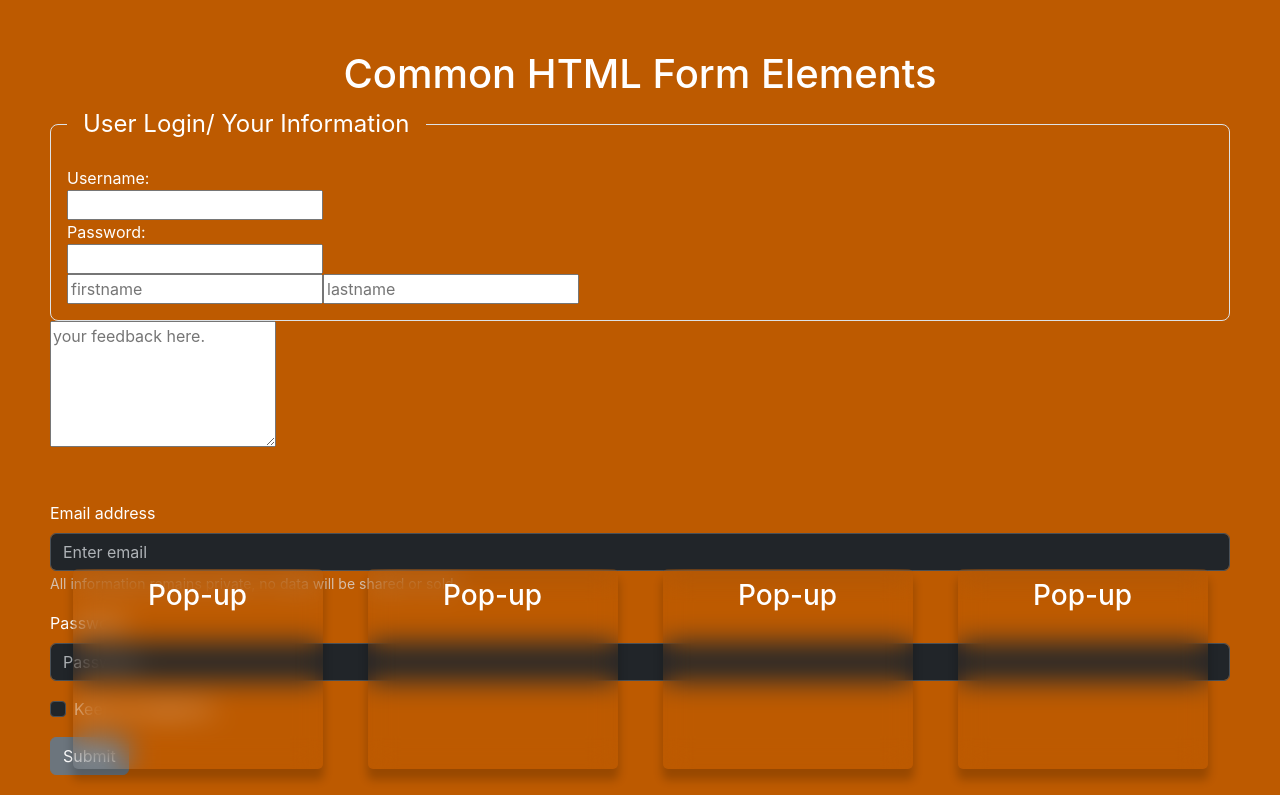
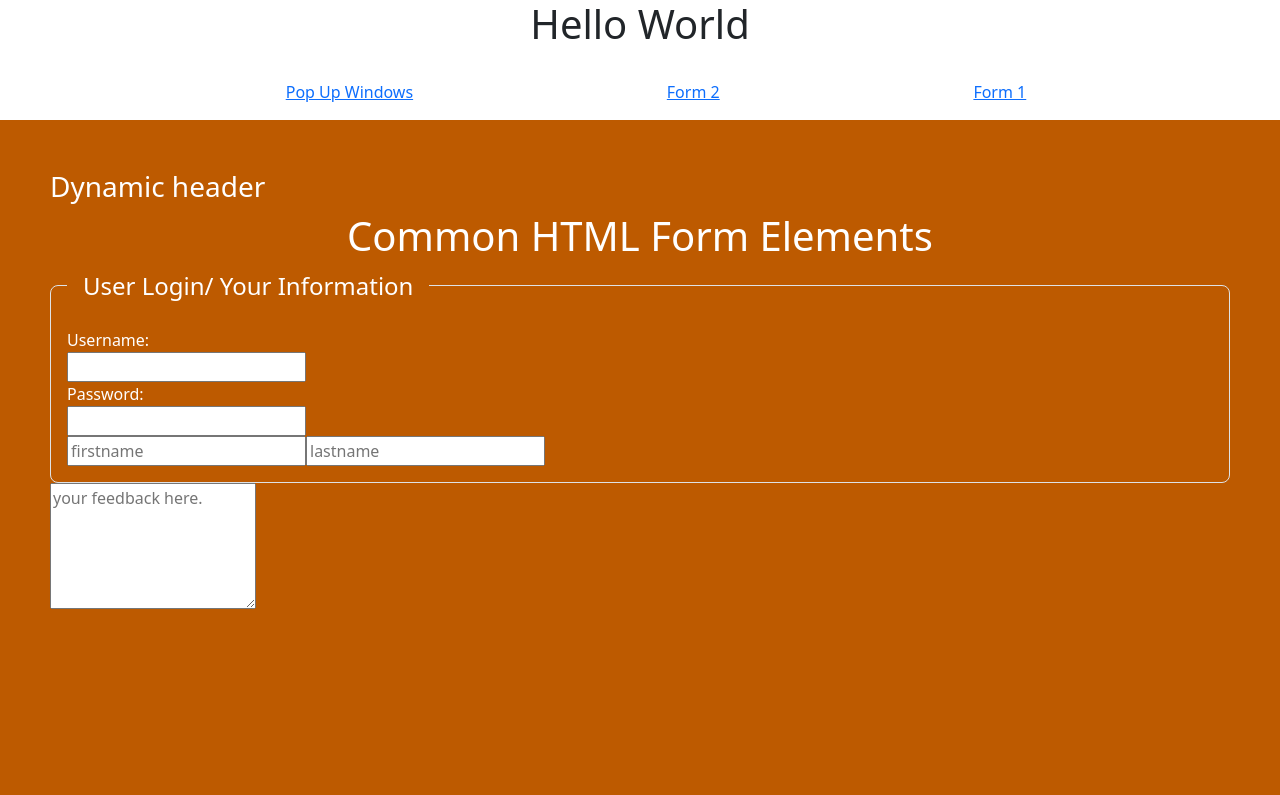
Before and after one commit to TVW96/input_forms, a React (Create React App) app: page / in a window 1280 px wide. Shown: the top 795 px of the page. Built offline with nearby package versions, Linux system fonts and the light colour scheme.

Commit message:
add react-router-dom (client-side-routing).

```diff
--- a/package.json
+++ b/package.json
@@ -10,6 +10,7 @@
     "react": "^18.3.1",
     "react-bootstrap": "^2.10.4",
     "react-dom": "^18.3.1",
+    "react-router-dom": "^6.26.2",
     "react-scripts": "^5.0.1",
     "start": "^5.1.0",
     "web-vitals": "^2.1.4"
--- a/src/App.js
+++ b/src/App.js
@@ -1,18 +1,14 @@
+import React from 'react';
+import Form2 from './Form2';
+import Form from "react-bootstrap/Form";
 import "./App.css";
-import Form1 from './Form1';
-import Form2 from './Form2';
-import PopUpWindow from "./PopUpWindow";
 
-function App() {
+function App2() {
   return (
     <div className="App">
-      <header className="App-header">
-        <Form1 />
-        <Form2 />
-        <PopUpWindow />
-      </header>
+
     </div>
-  );
+  )
 }
 
-export default App;
+export default App2
--- a/src/App2.js
+++ /dev/null
@@ -1,15 +0,0 @@
-import React from 'react';
-import Form2 from './Form2';
-import Form from "react-bootstrap/Form";
-import "./App.css";
-
-function App2() {
-  return (
-    <div className="App">
-        <h2>Sign In</h2>
-        <Form2 />
-    </div>
-  )
-}
-
-export default App2
--- /dev/null
+++ b/src/Home.js
@@ -0,0 +1,19 @@
+import "./App.css";
+import Form1 from './Form1';
+import Form2 from './Form2';
+import PopUpWindow from "./PopUpWindow";
+
+function App() {
+  return (
+    <div className="App">
+      <header className="App-header">
+        <h3>Dynamic header</h3>
+      </header>
+      <div className="component">
+        <Form1 />
+      </div>
+    </div>
+  );
+}
+
+export default App;
--- /dev/null
+++ b/src/Nav.jsx
@@ -0,0 +1,23 @@
+import React from 'react';
+import { Link } from "react-router-dom"
+
+function Nav() {
+  return (
+    <nav>
+        <img />
+        <ul
+            style={{
+                listStyle:"none",
+                display:"flex",
+                flexDirection:"row-reverse",
+                width:"100%",
+                justifyContent:"space-evenly"}}>
+            <li><Link to="./Form1">Form 1</Link></li>
+            <li><Link to="./Form2"> Form 2</Link></li>
+            <li><Link to="./PopUpWindows"> Pop Up Windows</Link></li>
+        </ul>
+    </nav>
+  )
+}
+
+export default Nav
--- a/src/index.js
+++ b/src/index.js
@@ -1,18 +1,45 @@
-import React from 'react';
-import ReactDOM from 'react-dom/client';
-import './index.css';
-import App from './App';
-import reportWebVitals from './reportWebVitals';
-import App2 from './App2';
+import * as React from "react";
+import { createRoot } from "react-dom/client";
+import {
+    createBrowserRouter,
+    RouterProvider,
+    Route,
+    Link,
+} from "react-router-dom";
+import Home from "./Home";
+import Nav from "./Nav";
 
-const root = ReactDOM.createRoot(document.getElementById('root'));
-root.render(
-  <React.StrictMode>
-    <App />
-  </React.StrictMode>
-);
+const router = createBrowserRouter([
+    {
+        path: "/",
+        element: (
+            <div>
+                <h1>Hello World</h1>
+                <nav>
+                    <img />
+                    <ul
+                        style={{
+                            listStyle: "none",
+                            display: "flex",
+                            flexDirection: "row-reverse",
+                            width: "100%",
+                            justifyContent: "space-evenly"
+                        }}>
+                        <li><Link to="./Form1">Form 1</Link></li>
+                        <li><Link to="./Form2"> Form 2</Link></li>
+                        <li><Link to="./PopUpWindows"> Pop Up Windows</Link></li>
+                    </ul>
+                </nav>
+                <Home />
+            </div>
+        ),
+    },
+    {
+        path: "about",
+        element: <div>About</div>
+    },
+]);
 
-// If you want to start measuring performance in your app, pass a function
-// to log results (for example: reportWebVitals(console.log))
-// or send to an analytics endpoint. Learn more: https://bit.ly/CRA-vitals
-reportWebVitals();
+createRoot(document.getElementById("root")).render(
+    <RouterProvider router={router} />
+)
```
Also changed, not shown: 1 other file (tests, documents, lock files or other folders).
